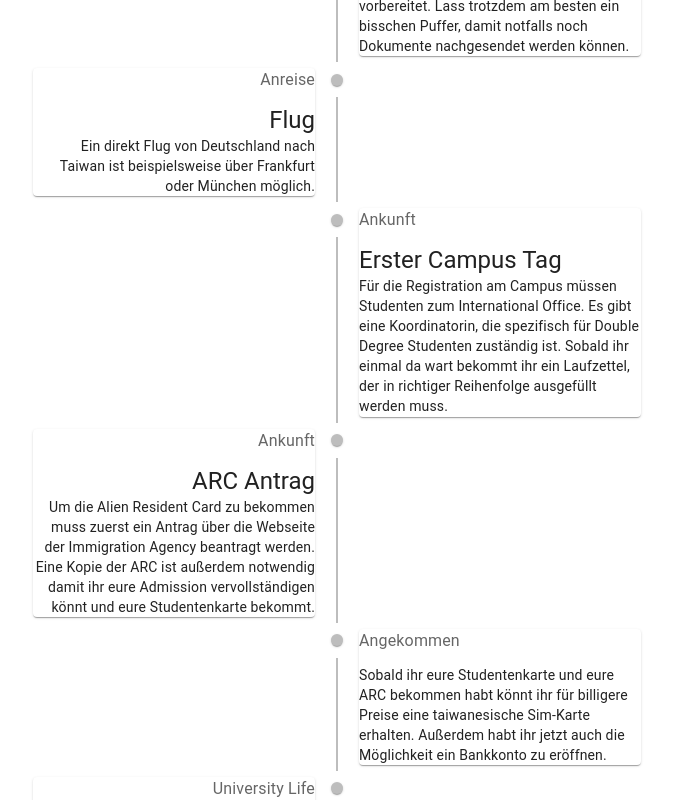
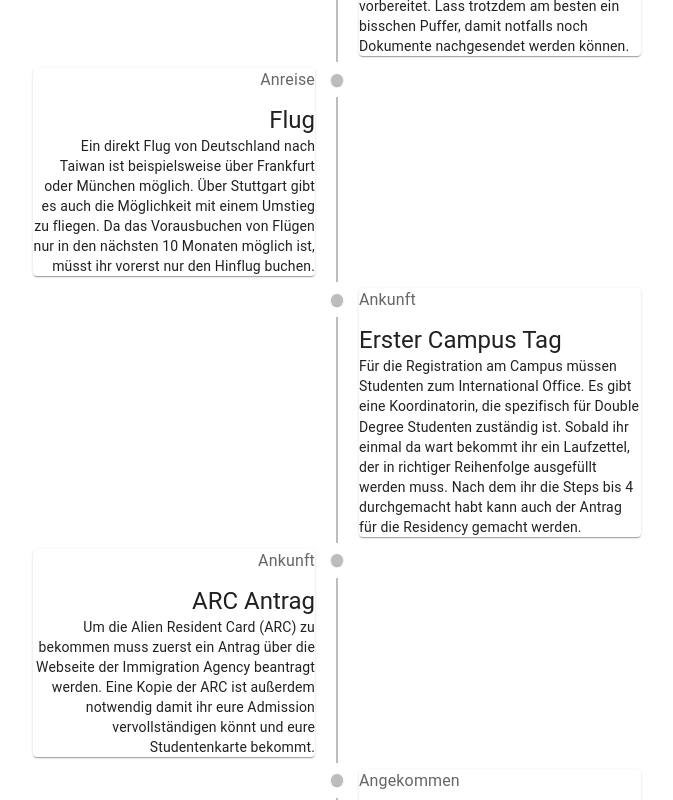
Before and after one commit to Sui-nyan/HKA-NTUST-double-degree, a Next.js app: page /timeline in a window 1280 px wide. Shown: the part 640-1440 px from the top of the page, without its empty margins (303-976 px from the left). Built offline with nearby package versions, Linux system fonts and the light colour scheme.

Commit message:
update information

```diff
--- a/app/timeline/page.tsx
+++ b/app/timeline/page.tsx
@@ -63,9 +63,10 @@ export default function TimelinePage() {
                         <TimelineContent>
                             <Card>
                                 <Typography sx={{ color: 'text.secondary', mb: 1.5 }}>Anreise</Typography>
-                                <Typography variant="h5"><Link href={"/campus-registration"}>Flug</Link></Typography>
+                                <Typography variant="h5">Flug</Typography>
                                 <Typography variant="body2">
-                                    Ein direkt Flug von Deutschland nach Taiwan ist beispielsweise über Frankfurt oder München möglich.
+                                    Ein direkt Flug von Deutschland nach Taiwan ist beispielsweise über Frankfurt oder München möglich. Über Stuttgart gibt es auch die Möglichkeit mit einem Umstieg zu fliegen.
+                                    Da das Vorausbuchen von Flügen nur in den nächsten 10 Monaten möglich ist, müsst ihr vorerst nur den Hinflug buchen.
                                 </Typography>
                             </Card>
                         </TimelineContent>
@@ -82,6 +83,7 @@ export default function TimelinePage() {
                                 <Typography variant="body2">
                                     Für die Registration am Campus müssen Studenten zum International Office. Es gibt eine Koordinatorin, die spezifisch für Double Degree Studenten zuständig ist.
                                     Sobald ihr einmal da wart bekommt ihr ein Laufzettel, der in richtiger Reihenfolge ausgefüllt werden muss.
+                                    Nach dem ihr die Steps bis 4 durchgemacht habt kann auch der Antrag für die Residency gemacht werden.
                                 </Typography>
                             </Card>
                         </TimelineContent>
@@ -94,9 +96,9 @@ export default function TimelinePage() {
                         <TimelineContent>
                             <Card>
                                 <Typography sx={{ color: 'text.secondary', mb: 1.5 }}>Ankunft</Typography>
-                                <Typography variant="h5"><Link href={""}>ARC Antrag</Link></Typography>
+                                <Typography variant="h5"><Link href={"/residency"}>ARC Antrag</Link></Typography>
                                 <Typography variant="body2">
-                                    Um die Alien Resident Card zu bekommen muss zuerst ein Antrag über die Webseite der Immigration Agency beantragt werden.
+                                    Um die Alien Resident Card (ARC) zu bekommen muss zuerst ein Antrag über die Webseite der Immigration Agency beantragt werden.
                                     Eine Kopie der ARC ist außerdem notwendig damit ihr eure Admission vervollständigen könnt und eure Studentenkarte bekommt.
                                 </Typography>
                             </Card>
```
